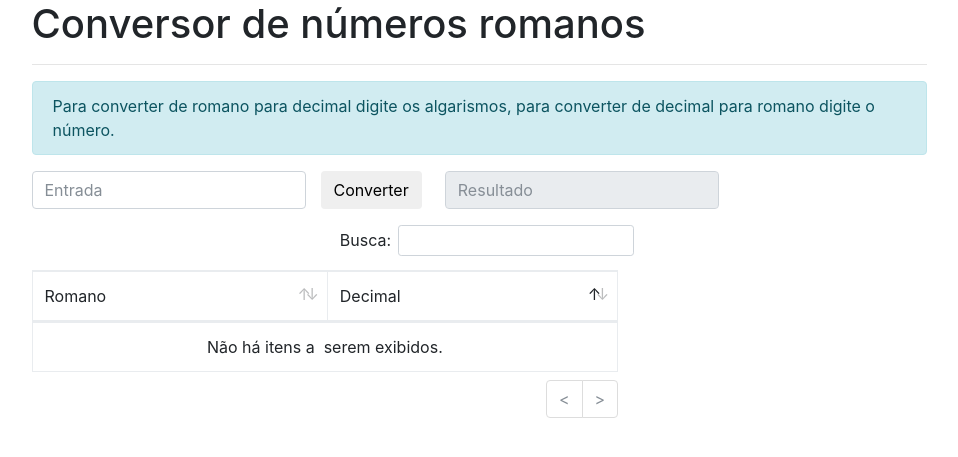
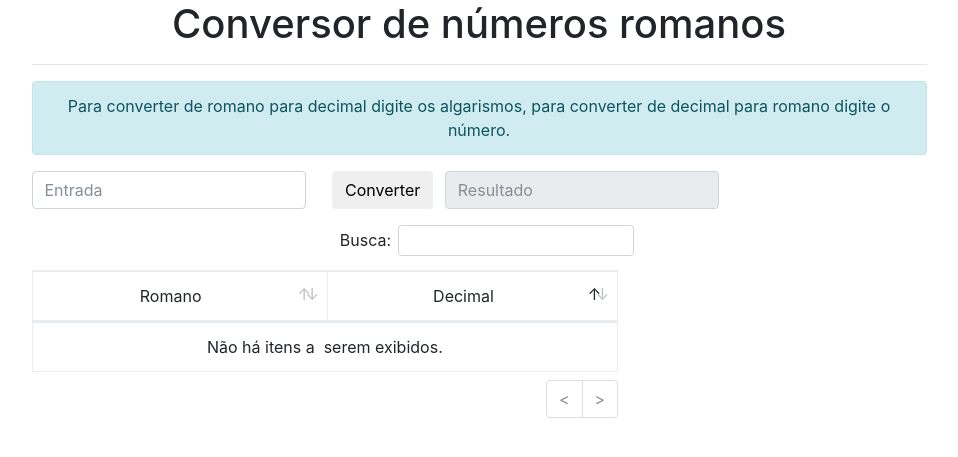
Before and after one commit to nulldreams/ConversorRomanos, a PHP site: page / in a window 1280 px wide. Shown: the top 457 px of the page, without its empty margins (161-1119 px from the left). Run offline with PHP 8.4, Linux system fonts and the light colour scheme; data that the repository does not hold is empty.

Commit message:
Initial commit.

```diff
--- a/css/default.css
+++ b/css/default.css
@@ -3,6 +3,7 @@
     float: none;
     margin-left: auto;
     margin-right: auto;
+    text-align: center;
 }
 
 .col-md-2
--- a/index.php
+++ b/index.php
@@ -17,7 +17,10 @@
 <body>
 	<article class="container">
 		<div class="center col-md-10">
-            <h1 class="center">Conversor de números romanos</h1>
+            <div class="center">
+                <h1 class="center">Conversor de números romanos</h1>
+            </div>
+
             <hr />
             <div class="row">
                 <div class="col-sm-12">
```
